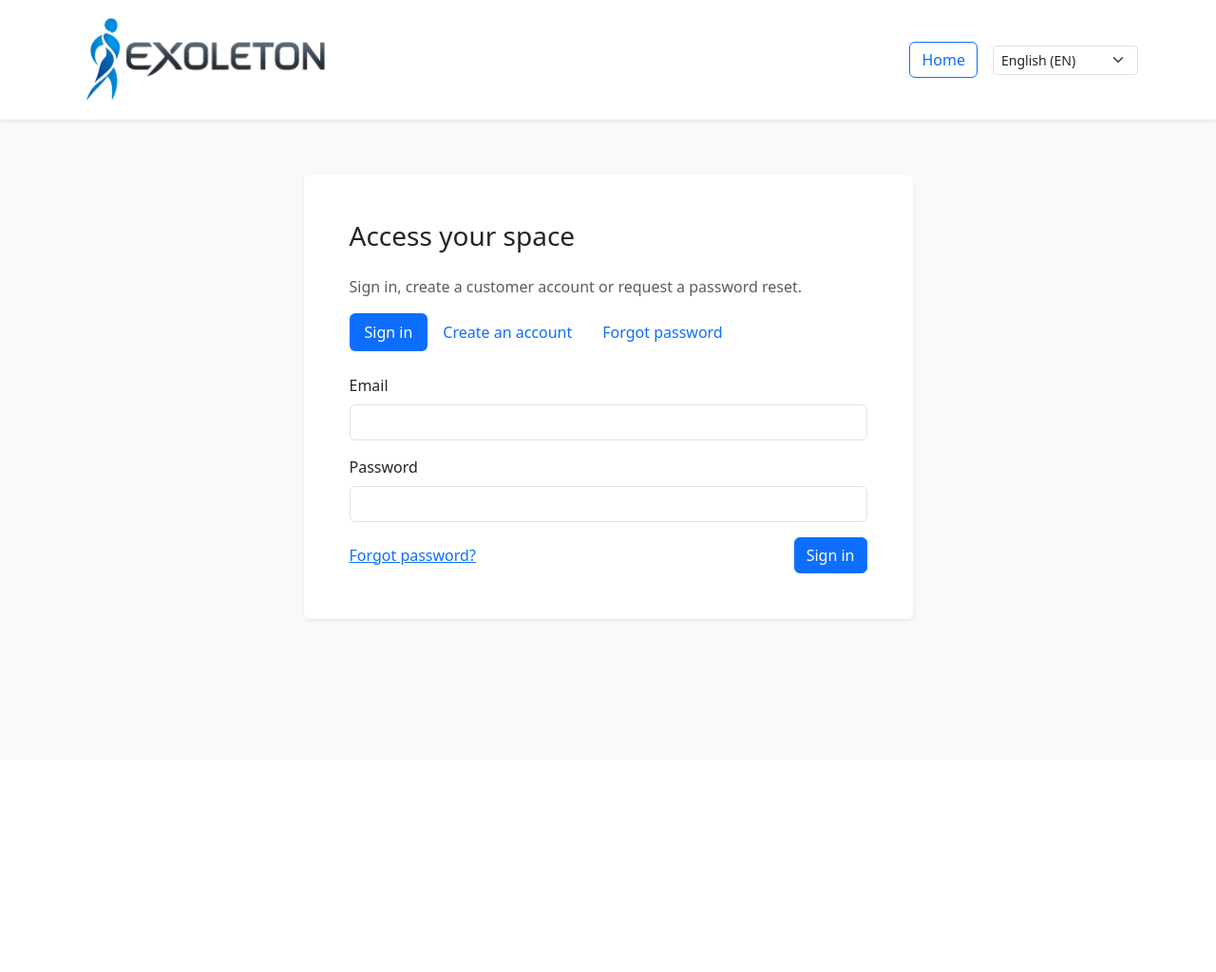
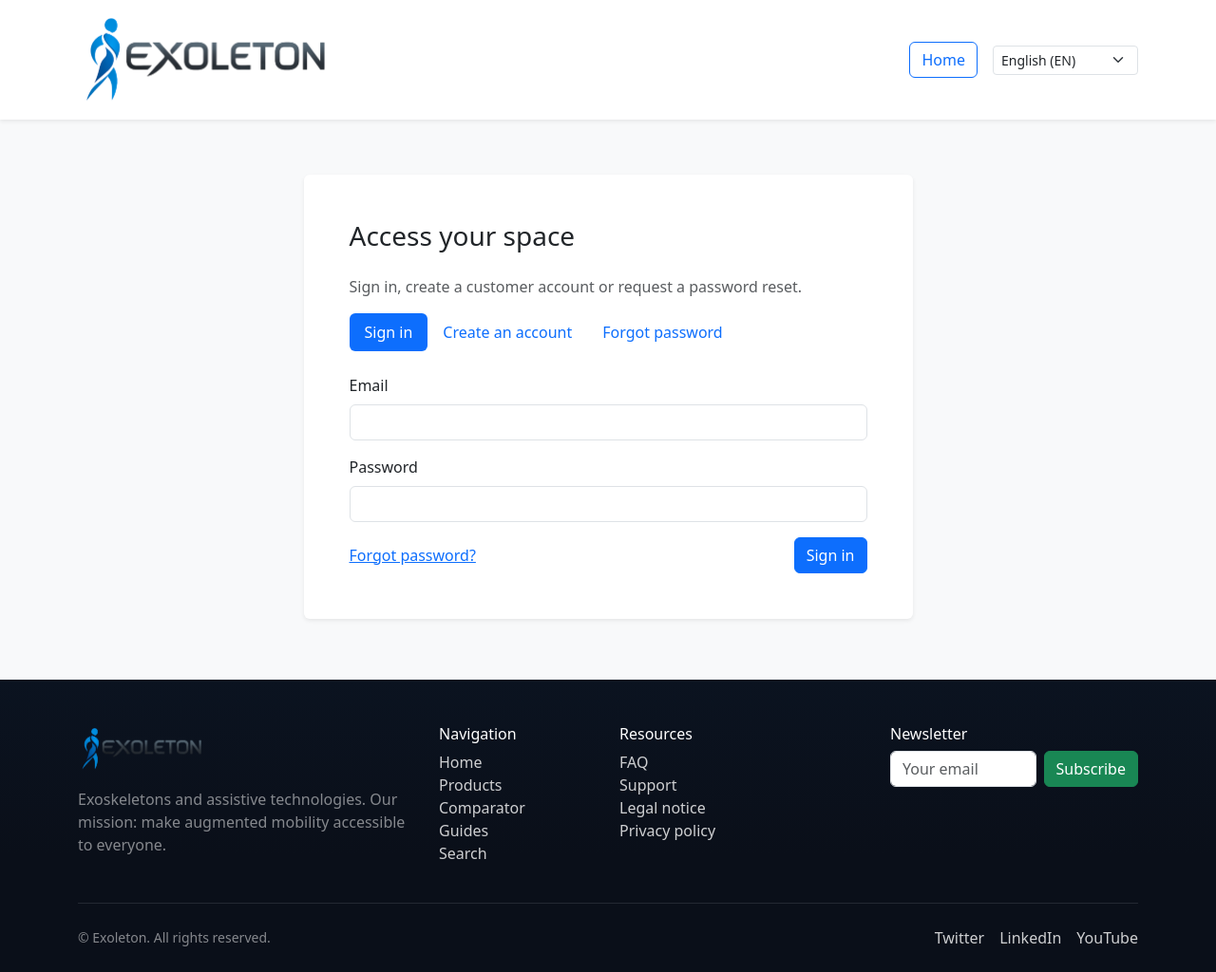
Before and after one commit to Exoleton/exoleton, a PHP site: page /login.php in a window 1280 px wide. Shown: the whole page at 95% size. Before the commit the page ends 655 px from the top, so only its background shows below. Run offline with PHP 8.4, Linux system fonts and the light colour scheme.

Commit message:
Ensure login footer stays at page bottom

```diff
--- a/login.php
+++ b/login.php
@@ -120,7 +120,7 @@ $algoInfo = preferred_password_algorithm();
   <link href="https://cdn.jsdelivr.net/npm/bootstrap@5.3.3/dist/css/bootstrap.min.css" rel="stylesheet">
   <link rel="stylesheet" href="assets/css/main.css">
 </head>
-<body class="bg-light">
+<body class="bg-light d-flex flex-column min-vh-100">
   <header class="navbar navbar-expand-lg navbar-light bg-white fixed-top shadow-sm">
     <div class="container d-flex align-items-center justify-content-between">
       <a class="navbar-brand d-flex align-items-center" href="index.php">
@@ -134,7 +134,7 @@ $algoInfo = preferred_password_algorithm();
     </div>
   </header>
 
-  <main class="container" style="padding-top: 7rem; padding-bottom: 4rem;">
+  <main class="container flex-grow-1" style="padding-top: 7rem; padding-bottom: 4rem;">
     <div class="row justify-content-center">
       <div class="col-lg-8 col-xl-7">
         <div class="card shadow-sm border-0">
@@ -238,6 +238,54 @@ $algoInfo = preferred_password_algorithm();
     </div>
   </main>
 
+  <footer class="pt-5 bg-dark text-white mt-auto">
+    <div class="container">
+      <div class="row g-4">
+        <div class="col-md-4">
+          <div class="d-flex align-items-center mb-3">
+            <img src="assets/img/logo.png" alt="Exoleton" width="136" height="50" class="me-2">
+          </div>
+          <p class="text-white-50" data-i18n="footer.mission">Site d’exosquelettes et technologies d’assistance. Notre mission : rendre la mobilité augmentée accessible à tous.</p>
+        </div>
+        <div class="col-6 col-md-2">
+          <h3 class="h6" data-i18n="footer.navigation">Navigation</h3>
+          <ul class="list-unstyled">
+            <li><a class="footer-link" href="index.php" data-i18n="nav.home">Accueil</a></li>
+            <li><a class="footer-link" href="#" data-i18n="nav.products">Produits</a></li>
+            <li><a class="footer-link" href="#" data-i18n="nav.comparator">Comparateur</a></li>
+            <li><a class="footer-link" href="#" data-i18n="nav.guides">Guides</a></li>
+            <li><a class="footer-link" href="recherche.php" data-i18n="nav.search">Recherche</a></li>
+          </ul>
+        </div>
+        <div class="col-6 col-md-3">
+          <h3 class="h6" data-i18n="footer.resources">Ressources</h3>
+          <ul class="list-unstyled">
+            <li><a class="footer-link" href="#" data-i18n="footer.faq">FAQ</a></li>
+            <li><a class="footer-link" href="#" data-i18n="footer.support">Support</a></li>
+            <li><a class="footer-link" href="#" data-i18n="footer.legal">Mentions légales</a></li>
+            <li><a class="footer-link" href="#" data-i18n="footer.privacy">Politique de confidentialité</a></li>
+          </ul>
+        </div>
+        <div class="col-md-3">
+          <h3 class="h6" data-i18n="footer.newsletter">Newsletter</h3>
+          <form class="d-flex gap-2" action="#" method="post" onsubmit="return false;">
+            <input type="email" class="form-control" placeholder="Votre email" aria-label="Votre email" data-i18n-placeholder="footer.email">
+            <button class="btn btn-success" data-i18n="footer.subscribe">S’inscrire</button>
+          </form>
+        </div>
+      </div>
+      <hr class="border-secondary my-4">
+      <div class="d-flex flex-column flex-md-row justify-content-between align-items-center pb-4">
+        <small class="text-white-50" data-i18n="footer.rights" data-i18n-html="true">© <span id="year"></span> Exoleton. Tous droits réservés.</small>
+        <div class="d-flex gap-3 mt-3 mt-md-0">
+          <a class="footer-link" href="#" aria-label="Twitter">Twitter</a>
+          <a class="footer-link" href="#" aria-label="LinkedIn">LinkedIn</a>
+          <a class="footer-link" href="#" aria-label="YouTube">YouTube</a>
+        </div>
+      </div>
+    </div>
+  </footer>
+
   <script src="https://cdn.jsdelivr.net/npm/bootstrap@5.3.3/dist/js/bootstrap.bundle.min.js"></script>
   <script src="assets/js/i18n.js"></script>
   <script>
```
